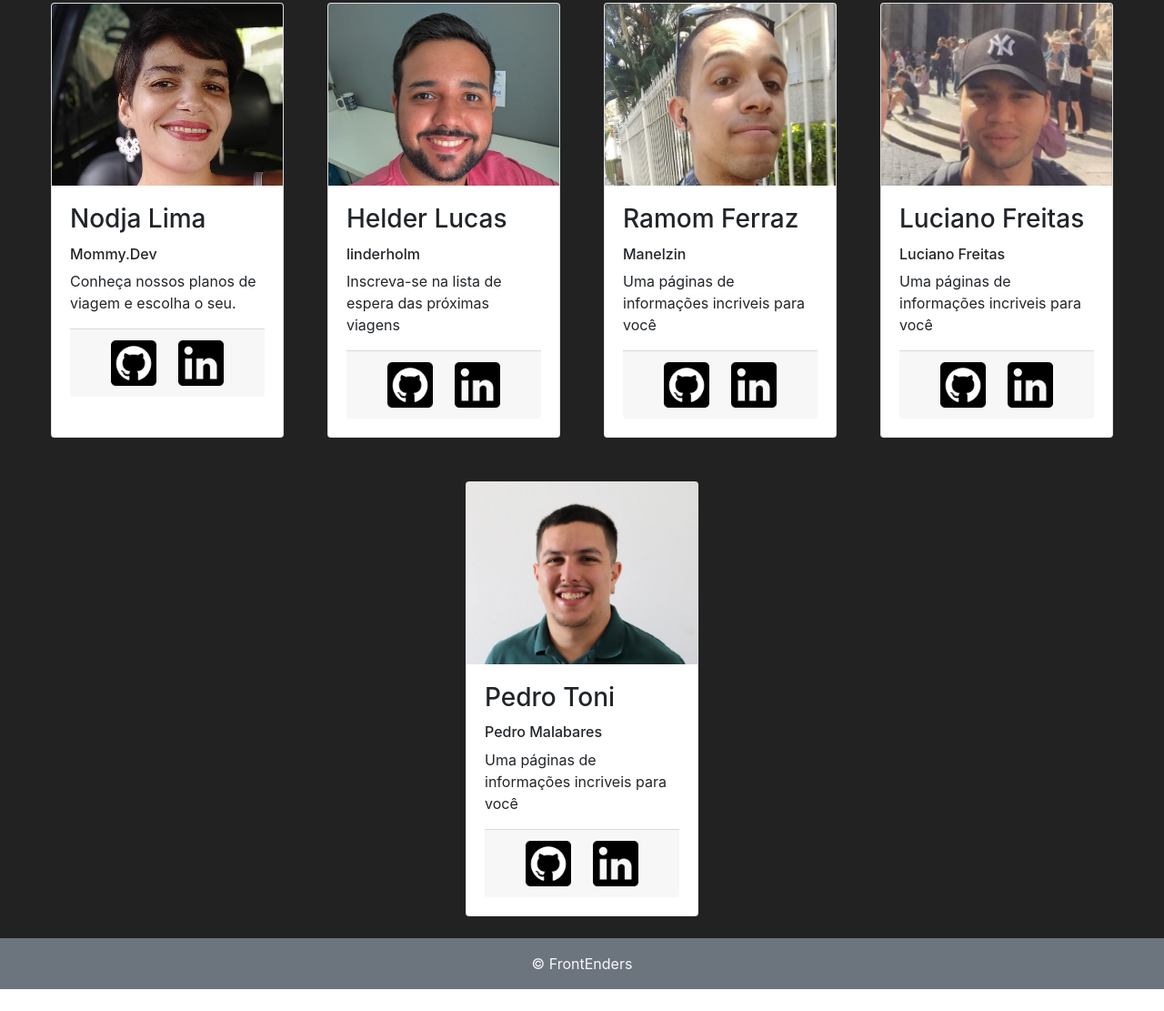
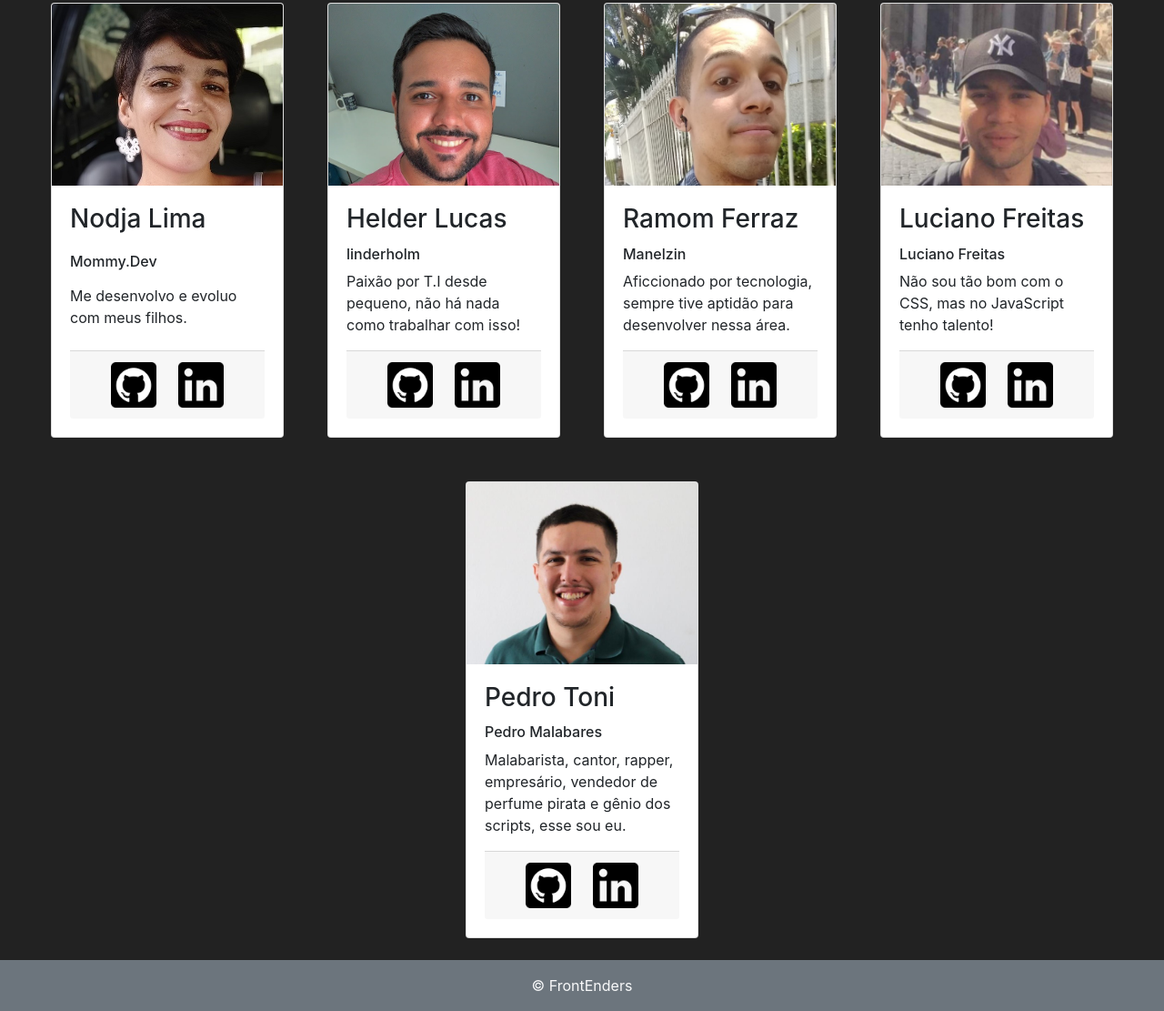
Before and after one commit to linderholm/modulo2_resilia, a plain HTML site: page contato.html in a window 1280 px wide. Shown: the part 1209-2320 px from the top of the page at 91% size. Before the commit the page ends 2296 px from the top, so only its background shows below. Drawn offline with nearby package versions, Linux system fonts and the light colour scheme.

Commit message:
correcao cards contato, alinhados os icones git e linkedin

```diff
--- a/contato.html
+++ b/contato.html
@@ -103,7 +103,7 @@
               <div class="card-body">
                 <h3 class="card-title">Nodja Lima</h3>
                 <h6 class="card-text">Mommy.Dev</h6>
-                <p class="card-text">Conheça nossos planos de viagem e escolha o seu.</p>
+                <p class="card-text">Me desenvolvo e evoluo com meus filhos.</p>
                 <div class="card-footer">
                   <div class="card-footer-inner">
                     <a href="https://github.com/NodjaLima"><img src="./img/github1.png"></a>
@@ -117,7 +117,7 @@
               <div class="card-body">
                 <h3 class="card-title">Helder Lucas</h3>
                 <h6 class="card-text">linderholm</h6>
-                <p class="card-text">Inscreva-se na lista de espera das próximas viagens</p>
+                <p class="card-text">Paixão por T.I desde pequeno, não há nada como trabalhar com isso!</p>
                 <div class="card-footer">
                   <div class="card-footer-inner">
                     <a href="https://github.com/linderholm"><img src="./img/github1.png"></a>
@@ -131,7 +131,7 @@
               <div class="card-body">
                 <h3 class="card-title">Ramom Ferraz</h3>
                 <h6 class="card-text">Manelzin</h6>
-                <p class="card-text">Uma páginas de informações incriveis para você</p>
+                <p class="card-text">Aficcionado por tecnologia, sempre tive aptidão para desenvolver nessa área.</p>
                 <div class="card-footer">
                   <div class="card-footer-inner">
                     <a href="https://github.com/ramomfrz"><img src="./img/github1.png"></a>
@@ -146,7 +146,7 @@
               <div class="card-body">
                 <h3 class="card-title">Luciano Freitas</h3>
                 <h6 class="card-text">Luciano Freitas</h6>
-                <p class="card-text">Uma páginas de informações incriveis para você</p>
+                <p class="card-text">Não sou tão bom com o CSS, mas no JavaScript tenho talento!</p>
                 <div class="card-footer">
                   <div class="card-footer-inner">
                     <a href=""><img src="./img/github1.png"></a>
@@ -161,13 +161,14 @@
               <div class="card-body">
                 <h3 class="card-title">Pedro Toni</h3>
                 <h6 class="card-text">Pedro Malabares</h6>
-                <p class="card-text">Uma páginas de informações incriveis para você</p>
+                <p class="card-text">Malabarista, cantor, rapper, empresário, vendedor de perfume pirata e gênio dos scripts, esse sou eu.</p>
                 <div class="card-footer">
                   <div class="card-footer-inner">
                     <a href="https://github.com/pedrotoni"><img src="./img/github1.png"></a>
                     <a href="https://www.linkedin.com/in/pedro-toni/"><img src="./img/linkedin-logo.png"></a>
                   </div>
                 </div>
+              </div>
             </article>
 
           </div>
--- a/style.css
+++ b/style.css
@@ -61,6 +61,12 @@ button {
   background-color: #222;
 }
 
+.card-body{
+  display: flex;
+  flex-direction: column;
+  justify-content: space-between;
+}
+
 .card-footer-inner {
   display: flex;
   justify-content: space-evenly;
```
